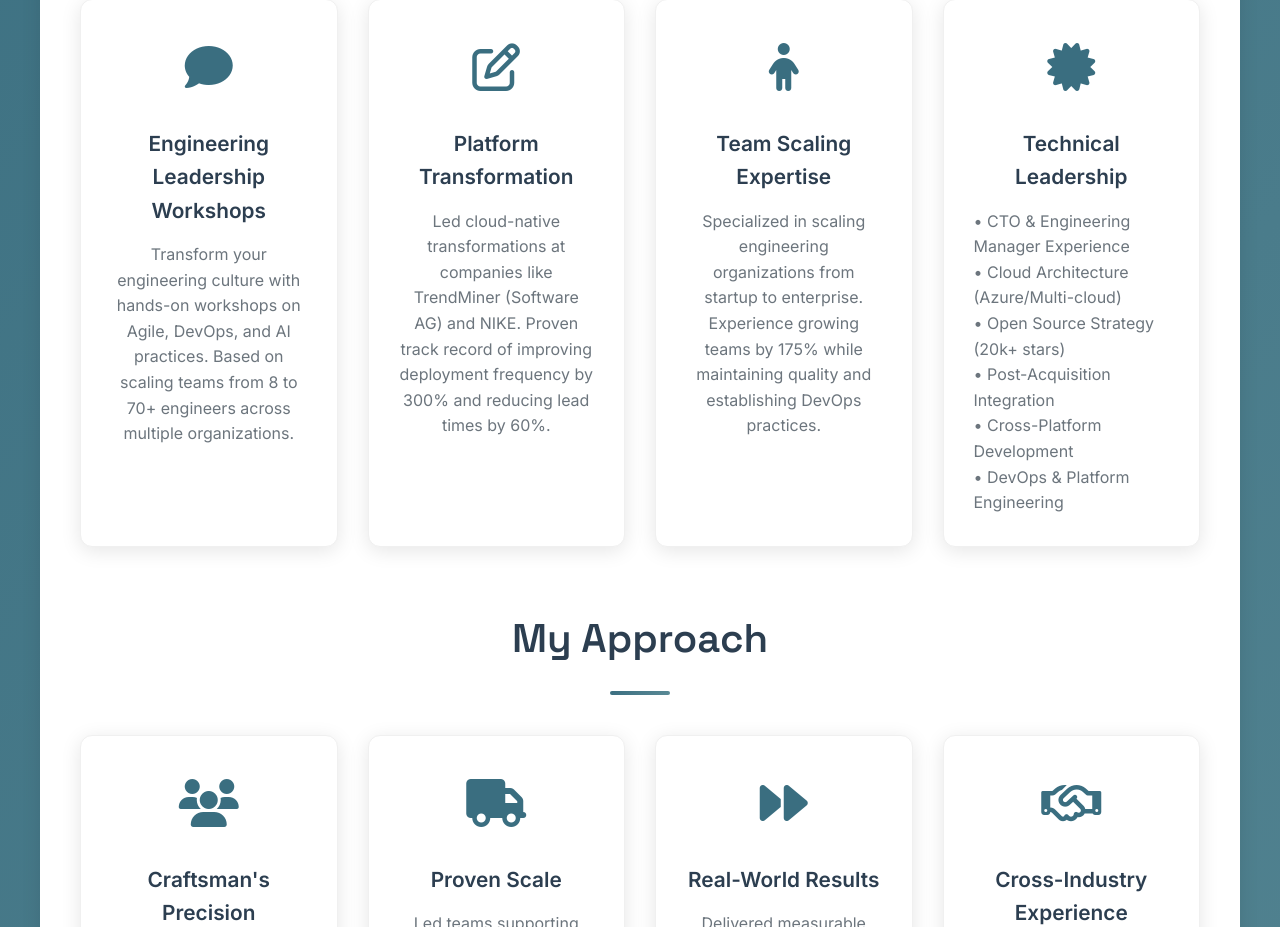
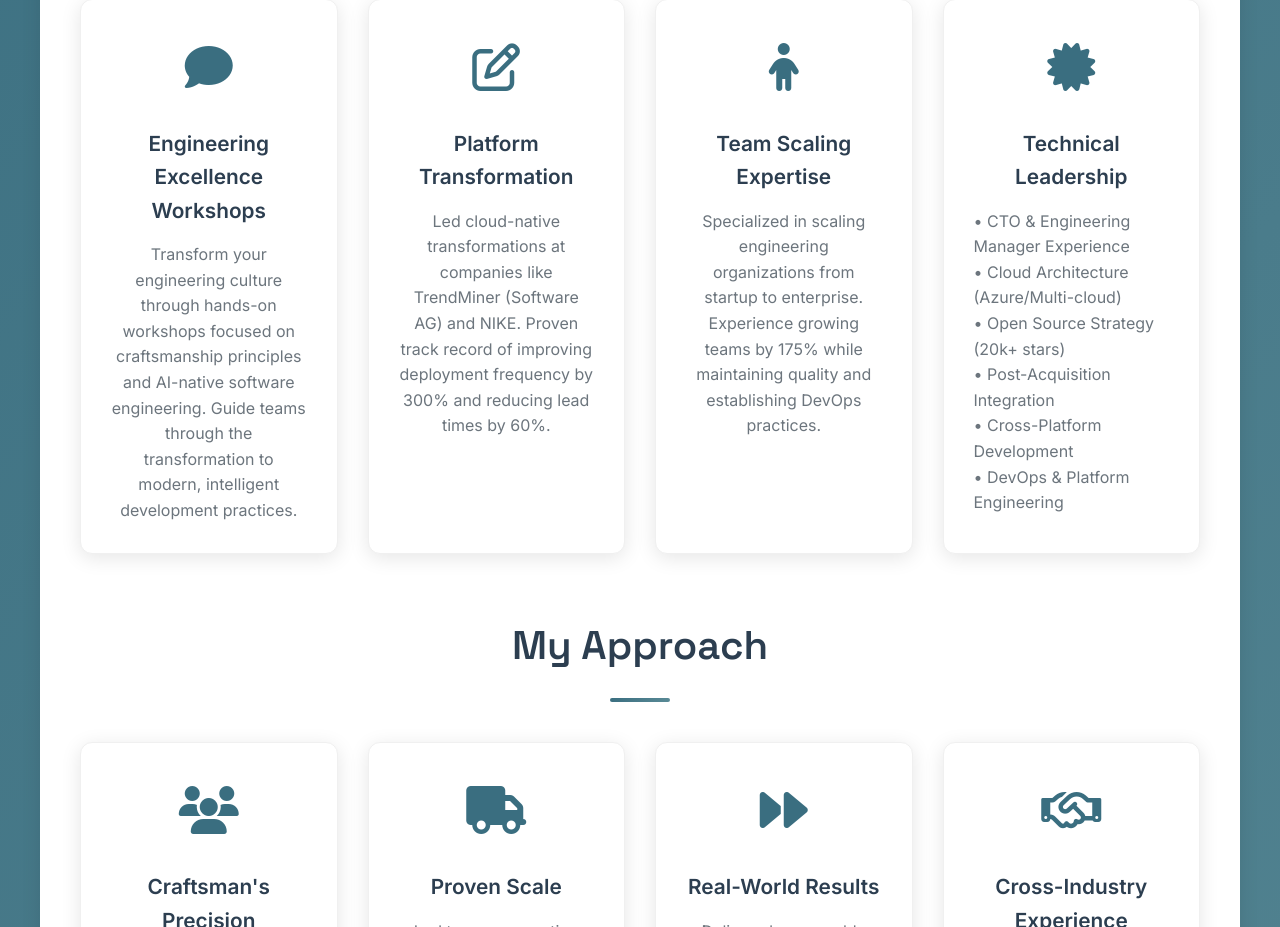
Before and after one commit to JanDeDobbeleer/itdepends.be, a website: page index.html in a window 1280 px wide. Shown: the part 800-1727 px from the top of the page. Drawn offline with Linux system fonts and the light colour scheme.

Commit message:
feat: update workshop title and focus to Engineering Excellence
- Rename from Engineering Leadership Workshops to Engineering Excellence Workshops
- Update description to focus on craftsmanship and AI-native engineering transformation

```diff
--- a/index.html
+++ b/index.html
@@ -463,9 +463,9 @@
             <div class="card-icon">
               <i class="fa fa-comment"></i>
             </div>
-            <h3 class="card-title">Engineering Leadership Workshops</h3>
+            <h3 class="card-title">Engineering Excellence Workshops</h3>
             <p class="card-text">
-              Transform your engineering culture with hands-on workshops on Agile, DevOps, and AI practices. Based on scaling teams from 8 to 70+ engineers across multiple organizations.
+              Transform your engineering culture through hands-on workshops focused on craftsmanship principles and AI-native software engineering. Guide teams through the transformation to modern, intelligent development practices.
             </p>
           </div>
 
```
